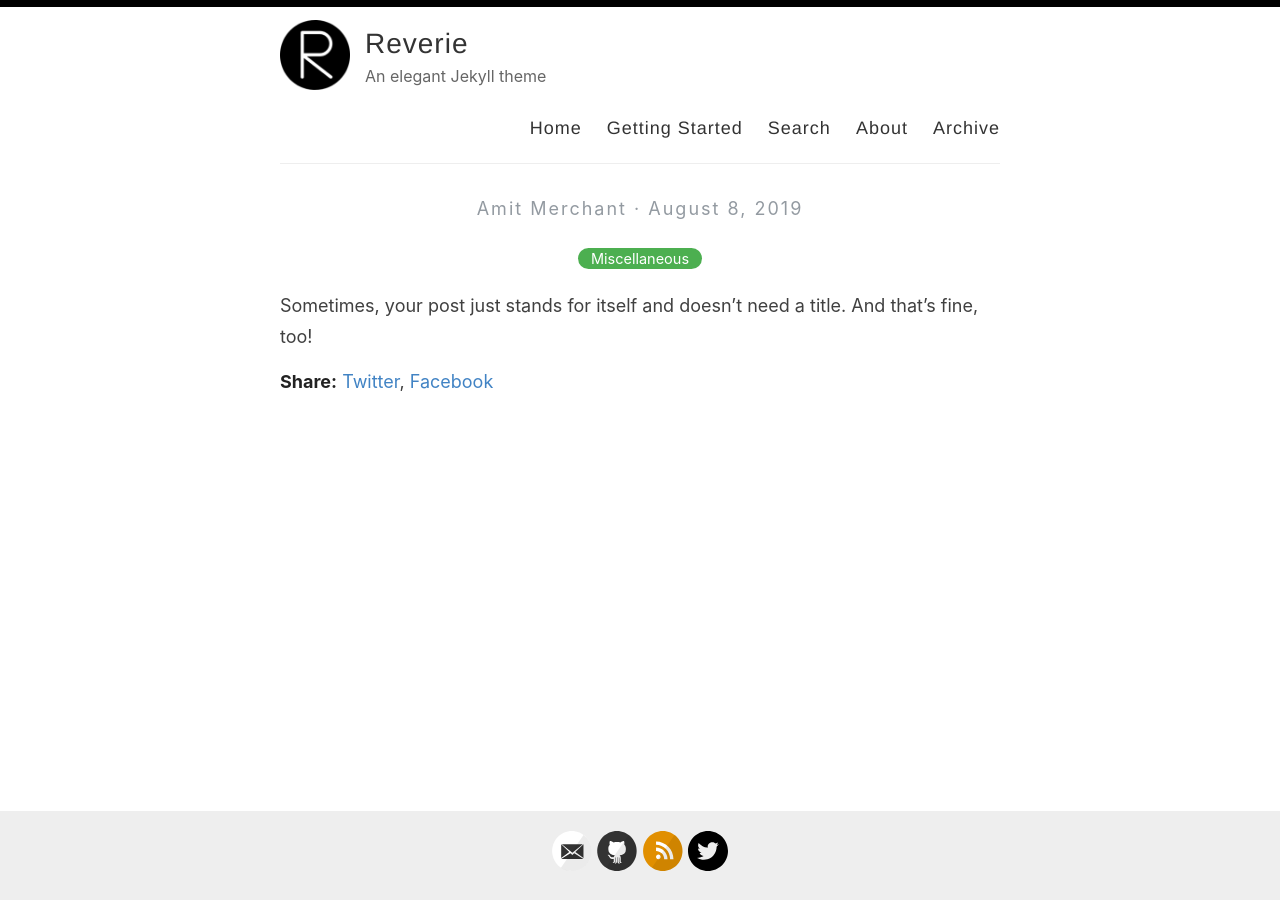
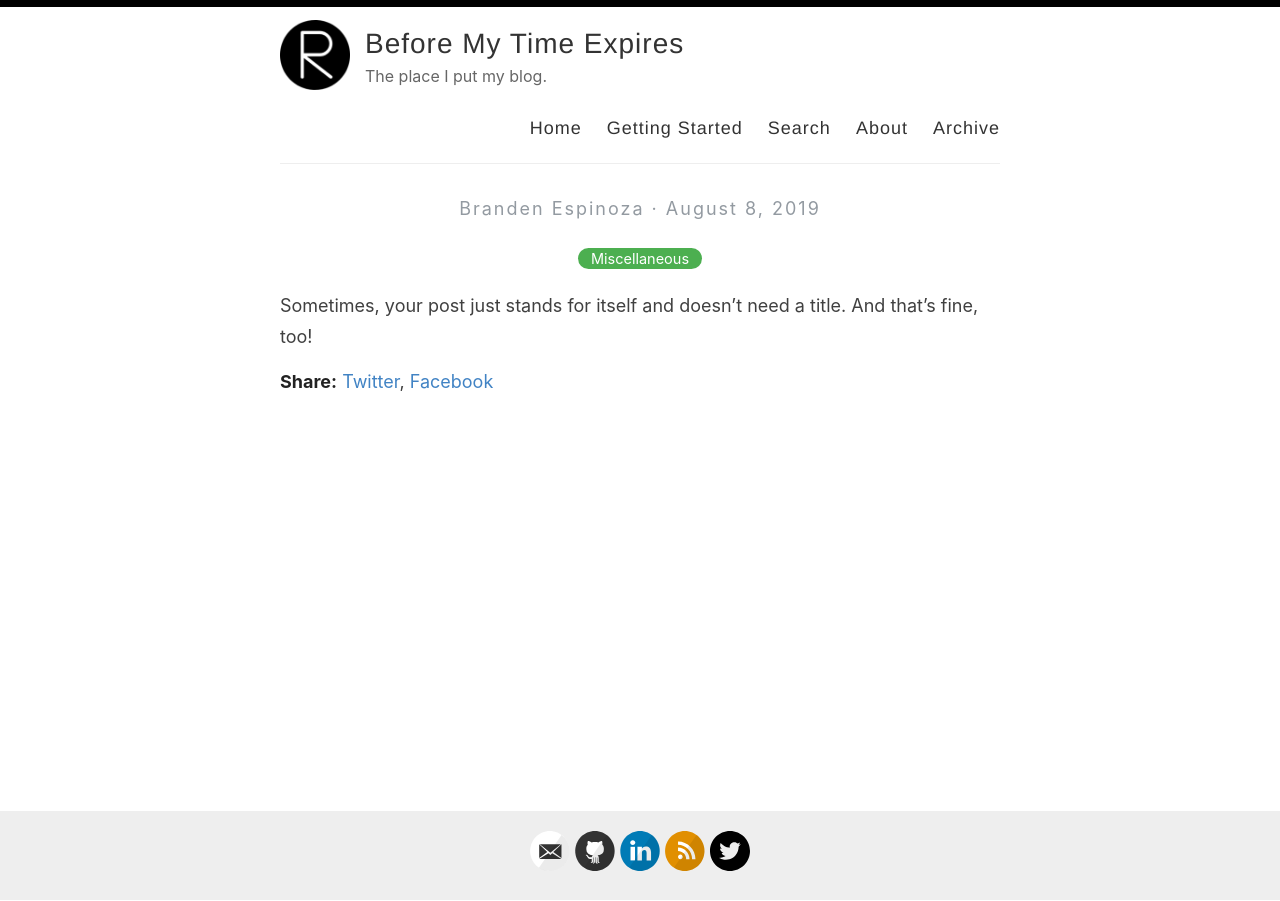
Before and after one commit to brandenespinoza/brandenespinoza.github.io, a Jekyll site: the page built from _posts/2019-08-08-no-title-posts.md, in a window 1280 px wide. Built offline with Jekyll 4.4.1, drawn with Linux system fonts in a browser that asks for light colours.

Commit message:
Update _config.yml

```diff
--- a/_config.yml
+++ b/_config.yml
@@ -3,13 +3,13 @@
 #
 
 # Name of your site (displayed in the header)
-name: Reverie
+name: Before My Time Expires
 
 # Name of the author
-author: Amit Merchant
+author: Branden Espinoza
 
 # Short bio or description (displayed in the header)
-description: An elegant Jekyll theme
+description: The place I put my blog.
 
 # URL of your avatar or profile pic (you could use your GitHub profile pic)
 avatar: /images/reverie.png
@@ -21,15 +21,15 @@ avatar: /images/reverie.png
 # Includes an icon in the footer for each username you enter
 footer-links:
   dribbble:
-  email: amit.d.merchant@gmail.com
+  email: espin.brand@gmail.com
   facebook:
   flickr:
-  github: amitmerchant1990/reverie
+  github: brandenespinoza
   instagram:
-  linkedin:
+  linkedin: brandenespinoza
   pinterest:
   rss: rss
-  twitter: amit_merchant
+  twitter: brandenespinoza
   stackoverflow:
   youtube: # channel/<your_long_string> or user/<user-name>
   googleplus: # anything in your profile username that comes after plus.google.com/
@@ -41,21 +41,21 @@ footer-links:
 disqus:
 
 # Enter your Google Analytics web tracking code (e.g. UA-2110908-2) to activate tracking
-google_analytics: UA-43339302-11
+google_analytics: # UA-43339302-11
 
 # For newer "GA4" analytics, use the following instead of the "UA" entry above
 #google_analytics_ga4: G-GABC1DEFG
 
 # Your website URL (e.g. http://amitmerchant1990.github.io or http://www.amitmerchant.com)
 # Used for Sitemap.xml and your RSS feed
-url: http://www.amitmerchant.com/reverie
-enforce_ssl: https://www.amitmerchant.com/reverie
+url: http://www.bmte.me/
+enforce_ssl: https://www.bmte.me
 
 # If you're hosting your site at a Project repository on GitHub pages
 # (http://yourusername.github.io/repository-name)
 # and NOT your User repository (http://yourusername.github.io)
 # then add in the baseurl here, like this: "/repository-name"
-baseurl: "/reverie"
+# baseurl: "/reverie"
 
 #
 # !! You don't need to change any of the configuration flags below !!
```
